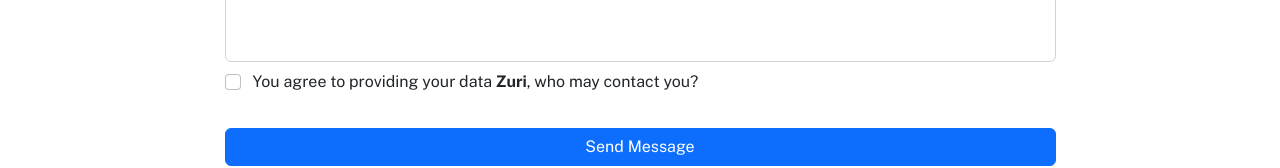
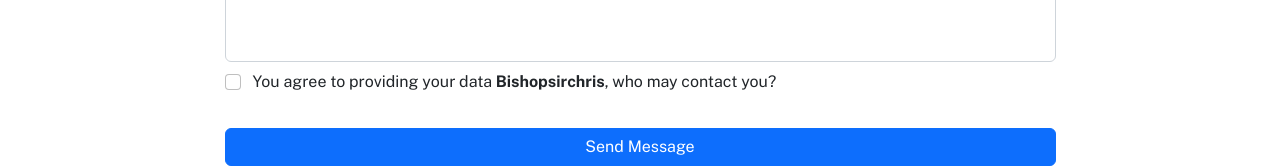
Before and after one commit to Kathalysth/task2, a React (Vite) app: page /contact in a window 1280 px wide. Shown: the part 386-554 px from the top of the page. Built offline with nearby package versions, Linux system fonts and the light colour scheme.

Commit message:
fix: contact name fix

```diff
--- a/src/pages/Contact.jsx
+++ b/src/pages/Contact.jsx
@@ -56,8 +56,8 @@
               <FormGroup check inline>
                 <Input name="agreement" id="agreement" type="checkbox" />
                 <Label htmlFor="agreement" className="ms-1">
-                  You agree to providing your data<strong> Zuri</strong>, who
-                  may contact you?
+                  You agree to providing your data
+                  <strong> Bishopsirchris</strong>, who may contact you?
                 </Label>
               </FormGroup>
             </Col>
```
